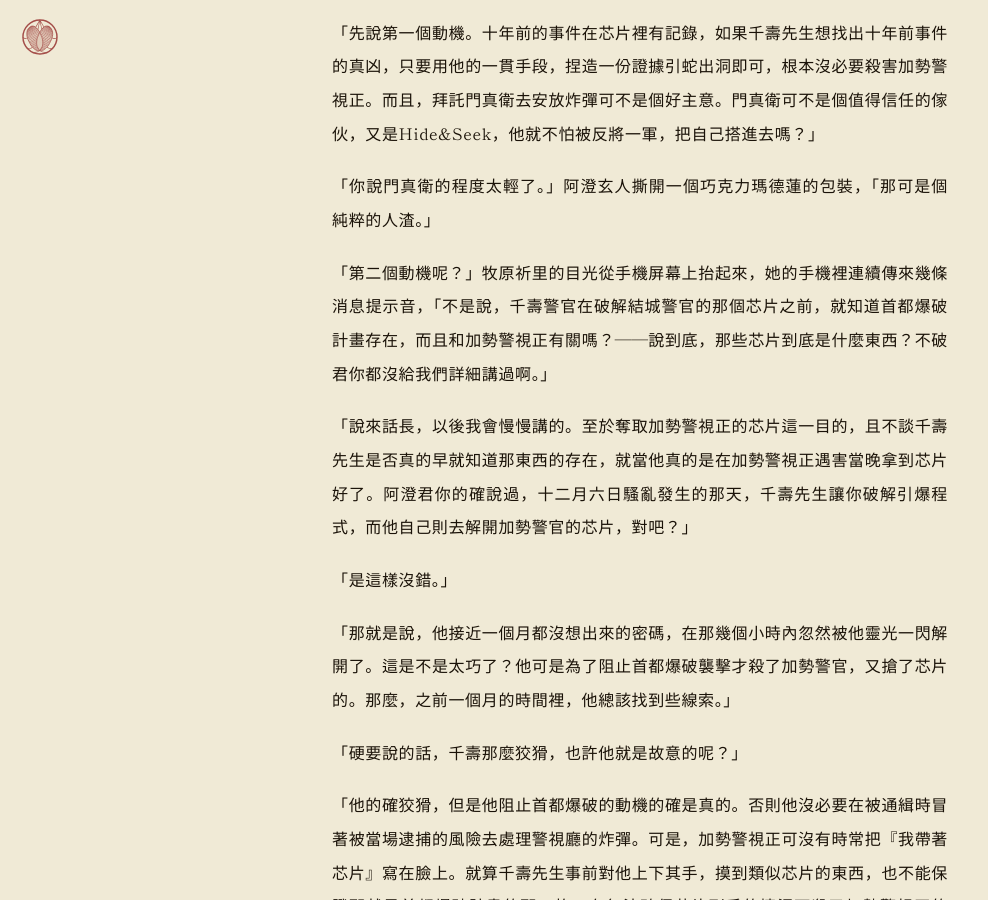
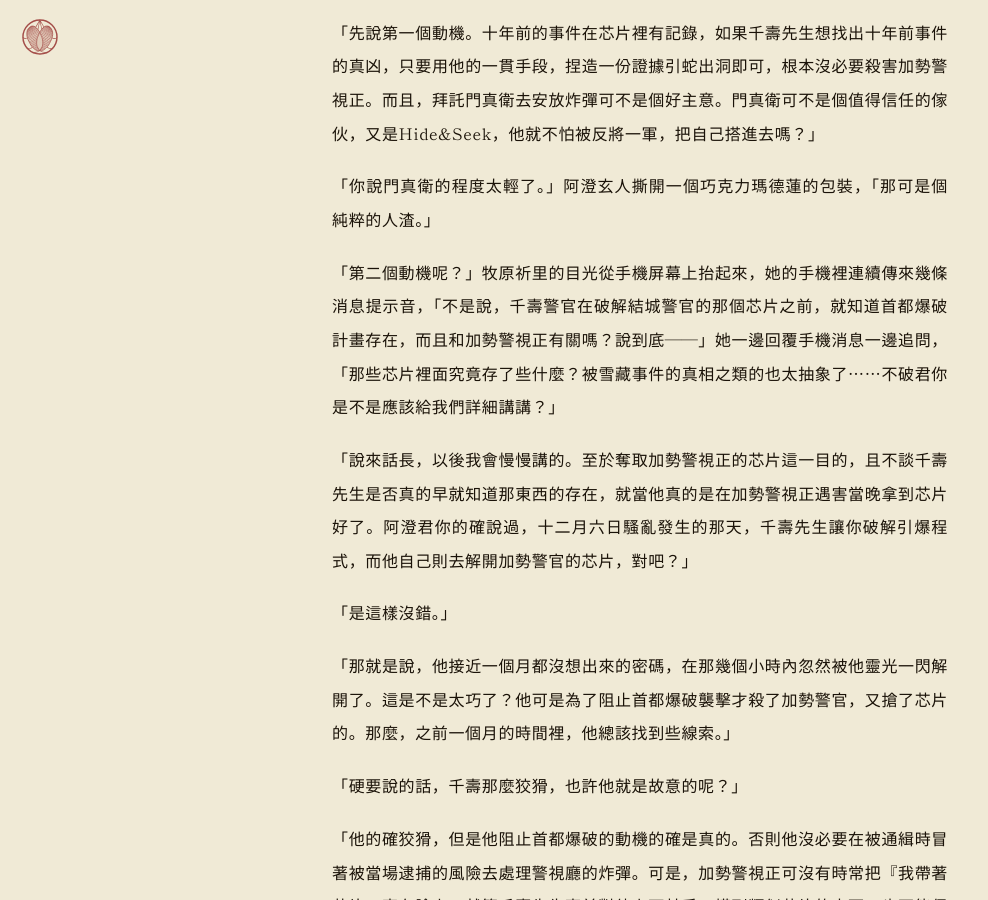
Before and after one commit to AriaYura/eternalnessstudy, a Jekyll site: the page built from posts/takeyabunotsuki/t-01.md, in a window 1280 px wide and 900 px high, scrolled down 10527 px. Shown: the whole window, without its empty margins (0-988 px from the left). Built offline with Jekyll 4.4.1, drawn with Linux system fonts in a browser that asks for light colours; some web fonts are replaced.

Commit message:
small fix t-01-02 0725

```diff
--- a/posts/takeyabunotsuki/t-01.md
+++ b/posts/takeyabunotsuki/t-01.md
@@ -221,7 +221,7 @@ Hide&Seek是警視廳內的秘密組織，或者用組織內成員的話來描
 
 「你說門真衛的程度太輕了。」阿澄玄人撕開一個巧克力瑪德蓮的包裝，「那可是個純粹的人渣。」
 
-「第二個動機呢？」牧原祈里的目光從手機屏幕上抬起來，她的手機裡連續傳來幾條消息提示音，「不是說，千壽警官在破解結城警官的那個芯片之前，就知道首都爆破計畫存在，而且和加勢警視正有關嗎？——說到底，那些芯片到底是什麼東西？不破君你都沒給我們詳細講過啊。」
+「第二個動機呢？」牧原祈里的目光從手機屏幕上抬起來，她的手機裡連續傳來幾條消息提示音，「不是說，千壽警官在破解結城警官的那個芯片之前，就知道首都爆破計畫存在，而且和加勢警視正有關嗎？說到底——」她一邊回覆手機消息一邊追問，「那些芯片裡面究竟存了些什麼？被雪藏事件的真相之類的也太抽象了⋯⋯不破君你是不是應該給我們詳細講講？」
 
 「說來話長，以後我會慢慢講的。至於奪取加勢警視正的芯片這一目的，且不談千壽先生是否真的早就知道那東西的存在，就當他真的是在加勢警視正遇害當晚拿到芯片好了。阿澄君你的確說過，十二月六日騷亂發生的那天，千壽先生讓你破解引爆程式，而他自己則去解開加勢警官的芯片，對吧？」
 
```
